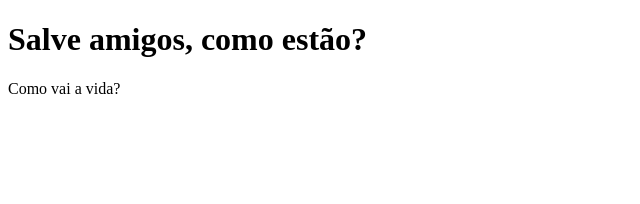
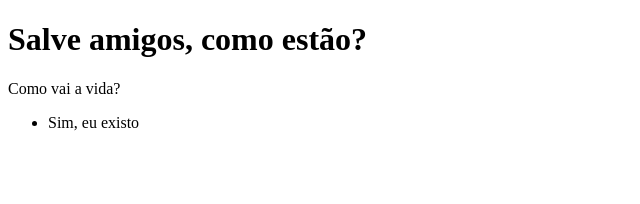
Before and after one commit to abimaelrsergio/angular-ng4-playground, an Angular app: page / in a window 1280 px wide. Shown: the top 204 px of the page, without its empty margins (0-640 px from the left). Built offline with nearby package versions, Linux system fonts and the light colour scheme.

Commit message:
Usando *ngIf para validar condição com simbolo de igualdade ==

```diff
--- a/src/app/app.component.ts
+++ b/src/app/app.component.ts
@@ -7,7 +7,7 @@ import { Component } from '@angular/core';
   <p>Como vai a vida?</p>
 
   <ul>
-  	<li *ngIf="Alguma coisa">Sim, eu existo</li>
+  	<li *ngIf="myArr == 'Alguma coisa'">Sim, eu existo</li>
   </ul>
 
   `,
```
